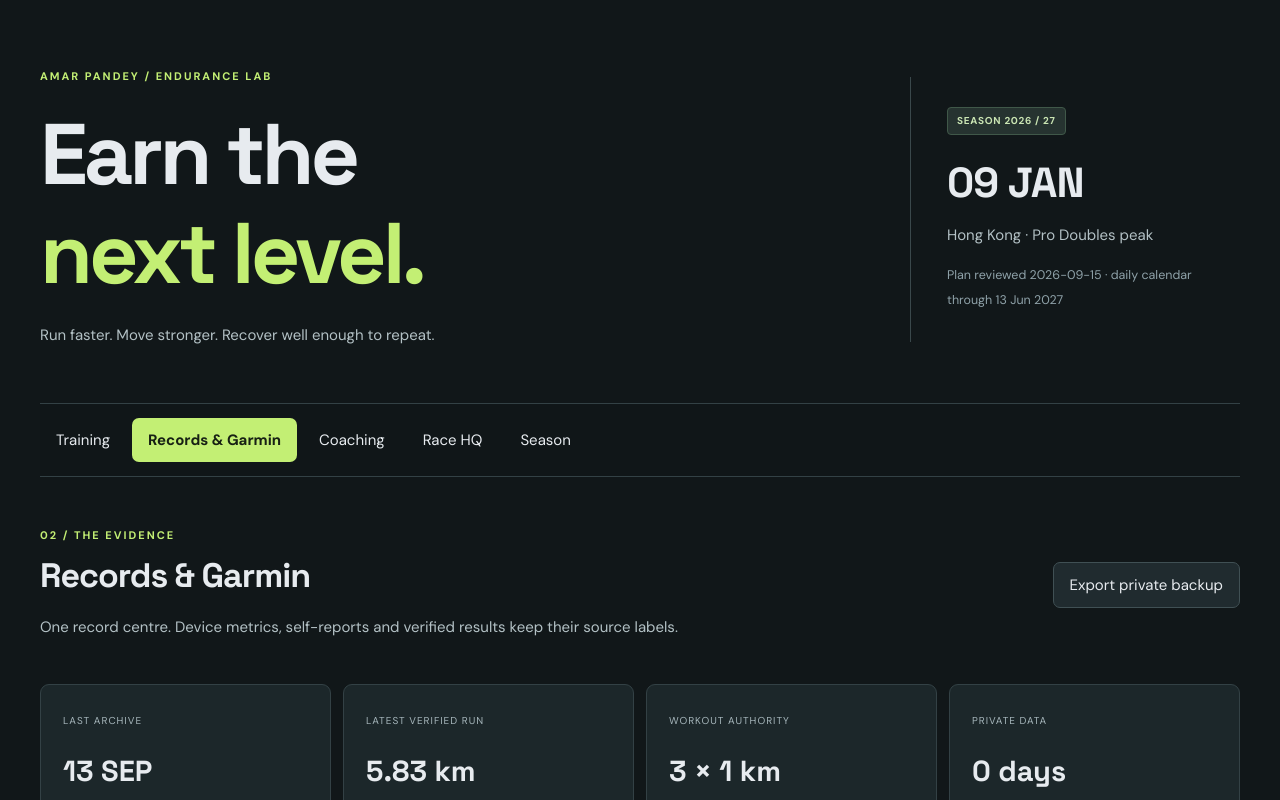
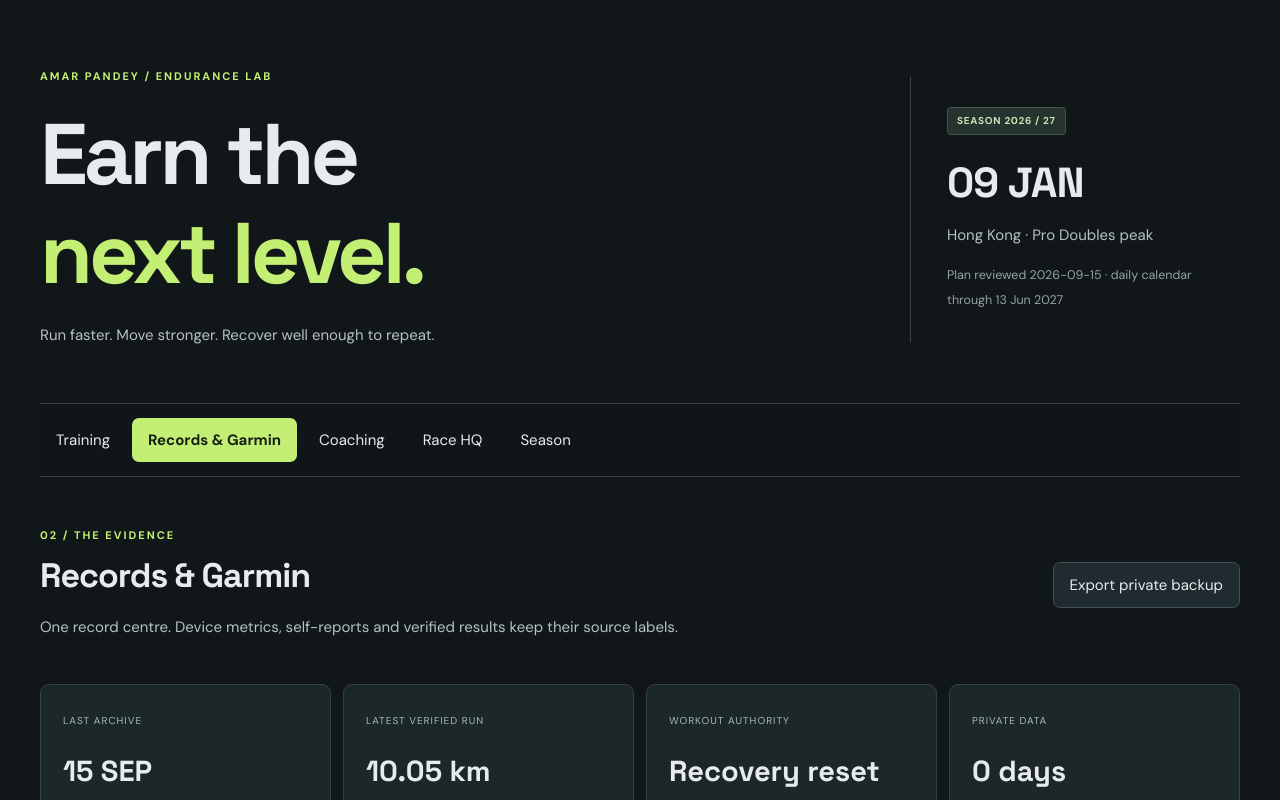
Before and after one commit to starboy1909/ap-race-training-hq-public, a React (Vite) app: page / in a window 1280 px wide. Both pictures are taken after a click on the button "Records & Garmin". Shown: the top 800 px of the page. Built offline with nearby package versions, Linux system fonts and the light colour scheme.

Commit message:
Refresh verified training archive through Sep 15

```diff
--- a/src/App.tsx
+++ b/src/App.tsx
@@ -42,7 +42,7 @@ export default function App(){
  for(const key of [keys[1],keys[2]])if(Array.isArray(values[key])){const old=key===keys[1]?checkins:logs;const map=new Map([...old,...values[key] as Entry[]].map(x=>[String(x.id||x.checkin_date||JSON.stringify(x)),x]));values[key]=[...map.values()];}
  if(values[keys[3]]){const imported=values[keys[3]] as Snapshot;if(typeof imported!=='object'||(imported.activities&&!Array.isArray(imported.activities)))throw new Error('Snapshot');values[keys[3]]={...snapshot,...imported,healthByDate:{...snapshot.healthByDate,...imported.healthByDate},activities:[...new Map([...(snapshot.activities||[]),...(imported.activities||[])].map(x=>[x.id,x])).values()]};}const previous=Object.fromEntries(Object.keys(values).map(k=>[k,localStorage.getItem(k)]));try{for(const [key,value]of Object.entries(values))localStorage.setItem(key,JSON.stringify(value));}catch(error){for(const [key,value]of Object.entries(previous)){if(value===null)localStorage.removeItem(key);else localStorage.setItem(key,value);}throw error;}location.reload();
  }else throw new Error('Shape');}catch{setMessage('Import failed. Use a Race HQ backup or compact Garmin snapshot JSON. Existing records are retained.');}}
- const actualRows=weeks.flatMap(w=>w.days).filter(d=>dateOf(d)<='2026-09-12'&&(/completed|verified/i.test(d.title)||d.note?.includes('verified')));
+ const actualRows=weeks.flatMap(w=>w.days).filter(d=>dateOf(d)<='2026-09-15'&&(/completed|verified/i.test(d.title)||d.note?.includes('verified')));
  return <main className="app-shell">
  <header className="hero"><div><p className="eyebrow">AMAR PANDEY / ENDURANCE LAB</p><h1>Earn the<br/><span>next level.</span></h1><p>Run faster. Move stronger. Recover well enough to repeat.</p></div><div className="hero-meta"><span className="tag">SEASON 2026 / 27</span><h2>09 JAN</h2><p>Hong Kong · Pro Doubles peak</p><small>Plan reviewed {planReviewed} · daily calendar through 13 Jun 2027</small></div></header>
  <nav aria-label="Main navigation">{[['plan','Training'],['records','Records & Garmin'],['coach','Coaching'],['races','Race HQ'],['season','Season']].map(([id,label])=><button className={tab===id?'active':''} key={id} onClick={()=>setTab(id)}>{label}</button>)}</nav>
@@ -54,8 +54,8 @@ export default function App(){
  <div className="day-list">{week.days.map(d=><details className="day-card" key={d.id} open={dateOf(d)===today?true:undefined}><summary><span className="date">{d.dow}<b>{d.date}</b></span><span className="day-name"><b>{d.title}</b><small>{d.duration} · RPE {d.rpe}</small></span><span className="tag">{d.type}</span><span className="expand">+</span></summary><div className="day-content"><label className="inline completion"><input type="checkbox" checked={!!completed[d.id]} onChange={()=>toggle(d.id)}/>Primary completed</label>{d.blocks?.map((b,i)=><div className="workout-block" key={i}><h4>{b.label}</h4><ul>{b.items.map((item,j)=><li key={j}>{item}</li>)}</ul></div>)}{d.note&&<p className="coach-note">{d.note}</p>}{d.secondary&&<div className="secondary"><p className="eyebrow">SECOND SESSION / OPTIONAL</p><h4>{d.secondary.title}</h4><ul>{d.secondary.items.map(x=><li key={x}>{x}</li>)}</ul>{!d.secondary.title.startsWith('No second')&&<label className="inline"><input type="checkbox" checked={!!completed[d.id+'-secondary']} onChange={()=>toggle(d.id+'-secondary')}/>Optional session completed</label>}</div>}</div></details>)}</div>
  <p className="muted">Future weeks are detailed provisional prescriptions, not completed records or automatic escalation. Review weekly; repeat a week when recovery or consistency is inadequate. Pace recalibration and progression rules live in Coaching.</p></section>}
  {tab==='records'&&<section><div className="section-head"><div><p className="eyebrow">02 / THE EVIDENCE</p><h2>Records & Garmin</h2><p>One record centre. Device metrics, self-reports and verified results keep their source labels.</p></div><button onClick={()=>download('race-hq-private-backup.json',{version:1,exportedAt:new Date().toISOString(),storage:Object.fromEntries(keys.map(k=>[k,read(k,null)]))})}>Export private backup</button></div>
- <div className="metric-grid"><article><small>LAST ARCHIVE</small><b>13 SEP</b><p>2026 · 08:54 HKT. Archive timestamp; no live sync.</p></article><article><small>LATEST VERIFIED RUN</small><b>5.83 km</b><p>12 Sep · 34:51 · approximately 5:59/km.</p></article><article><small>WORKOUT AUTHORITY</small><b>3 × 1 km</b><p>11 Sep · Strong log confirms interval count; Garmin cannot add repetitions.</p></article><article><small>PRIVATE DATA</small><b>{Object.keys(snapshot.healthByDate||{}).length} days</b><p>Imported health history on this device. Not sent to the public website.</p></article></div>
- <div className="callout"><b>Freshness is explicit</b><p>The compact archive is current through the morning of 13 September; it is not a complete weekly analysis. The old August review is retained below as historical context. There is no live Garmin connection in this public page.</p><label className="file-button">Import private snapshot / backup<input type="file" accept="application/json,.json" onChange={e=>importData(e.target.files?.[0])}/></label><p>Private entries stay in this browser, are not encrypted and do not sync automatically. Export a backup before changing device or clearing browser data. Never use a shared device for sensitive notes.</p></div>
+ <div className="metric-grid"><article><small>LAST ARCHIVE</small><b>15 SEP</b><p>2026 · 09:43 HKT. Archive timestamp; no live sync.</p></article><article><small>LATEST VERIFIED RUN</small><b>10.05 km</b><p>15 Sep · 58:51 · approximately 5:51/km.</p></article><article><small>WORKOUT AUTHORITY</small><b>Recovery reset</b><p>16 Sep · threshold replaced after the longer steady run.</p></article><article><small>PRIVATE DATA</small><b>{Object.keys(snapshot.healthByDate||{}).length} days</b><p>Imported health history on this device. Not sent to the public website.</p></article></div>
+ <div className="callout"><b>Freshness is explicit</b><p>The compact archive is current through the morning of 15 September; it is not a complete weekly analysis. The old August review is retained below as historical context. There is no live Garmin connection in this public page.</p><label className="file-button">Import private snapshot / backup<input type="file" accept="application/json,.json" onChange={e=>importData(e.target.files?.[0])}/></label><p>Private entries stay in this browser, are not encrypted and do not sync automatically. Export a backup before changing device or clearing browser data. Never use a shared device for sensitive notes.</p></div>
  <div className="subnav">{[['daily','Daily health'],['sessions','Training log'],['results','Verified results']].map(([id,label])=><button key={id} className={recordView===id?'active':''} onClick={()=>setRecordView(id)}>{label}</button>)}</div>
  {recordView==='daily'&&<><h3>Daily check-in</h3><form onSubmit={checkin}><label>Date<input name="date" type="date" defaultValue={today} required/></label><label>Sleep hours<input name="sleep" type="number" min="0" max="24" step="0.1" required/></label><label>Pain 0–10<input name="pain" type="number" min="0" max="10" required/></label><label>Body Battery, if measured<input name="battery" type="number" min="0" max="100"/></label><label>Resting heart rate<input name="rhr" type="number" min="20" max="200"/></label><label>HRV, ms<input name="hrv" type="number" min="1" max="300"/></label><label>Weight, kg (optional)<input name="weight" type="number" min="25" max="250" step="0.1"/></label><label>Waist, cm (optional)<input name="waist" type="number" min="30" max="250" step="0.1"/></label><label className="wide">Symptoms, energy, supplements actually taken, clinical notes<textarea name="note" rows={3}/></label><button type="submit">Save check-in</button></form><p className="muted">Blank means not measured. Body composition is not available from the latest Garmin archive. Weight/waist trends need consistent measurement; no calorie or body-fat target has been invented.</p>
  {checkins.length>0?<Table heads={['Date','Sleep h','Pain','Weight kg','Waist cm','Notes']} rows={[...checkins].sort((a,b)=>String(b.checkin_date).localeCompare(String(a.checkin_date))).map(x=>[String(x.checkin_date),x.sleep_hours||'—',x.pain_score??'—',x.weight_kg||'—',x.waist_cm||'—',x.note||''])}/>:<p className="empty">No daily check-ins saved on this device.</p>}
```
